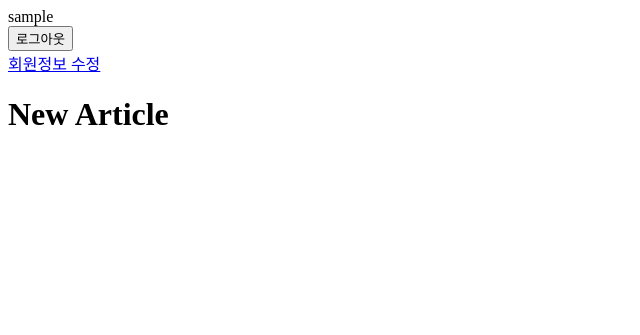
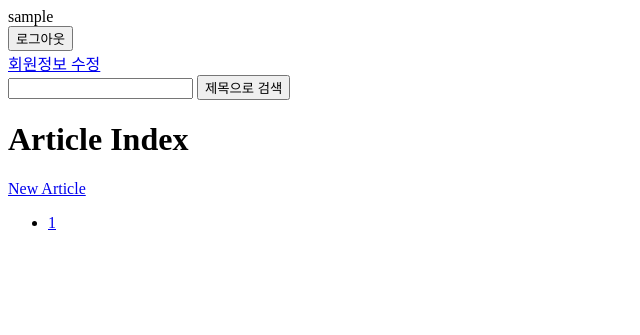
Before and after one commit to ranisop/Web, a Django app: page /articles/ in a window 1280 px wide. Shown: the top 335 px of the page, without its empty margins (0-640 px from the left). Run offline with Django 3.2, Linux system fonts and the light colour scheme; the visitor is signed in with stand-in values (Sample User, id 1); data that the repository does not hold is empty; some libraries are stand-ins or nearby versions.

Commit message:
20191119 Django Search, Bootstrap, Pagination

```diff
--- a/Django/myform/articles/templates/articles/index.html
+++ b/Django/myform/articles/templates/articles/index.html
@@ -2,12 +2,54 @@
 
 {% block body %}
 
-<h1>New Article</h1>
+<form action="{% url 'articles:search' %}" method="GET"> <!-- method를 별도로 지정하지 않으면 기본적으로 GET, 명시 한번 해봤음-->
+    <input type="text" name="query">
+    <input type="submit" value="제목으로 검색">
+</form>
+
+<h1>Article Index</h1>
+
+{% if user.is_authenticated %}
+<a href="{% url 'articles:new' %}">New Article</a>
+{% endif %}
 
 <ul>
     {% for article in articles %}
-    <li> {{ article.title }} </li>
+    <li>
+        <a href="{% url 'articles:detail' article.pk %}">
+            {{ article.title }}
+        </a>
+    </li>
     {% endfor %}
 </ul>
 
+<!-- Bootstrap Pagination -->
+<nav>
+    <ul class="pagination">
+        {% if articles.has_previous %}
+        <li class="page-item">
+            <a class="page-link" href="{% url 'articles:index' %}?page={{ articles.previous_page_number }}">Previous</a>
+        </li>
+        {% endif %}
+
+        {% for num_page in articles.paginator.page_range %}
+        <li class="page-item {% if num_page == articles.number %}active{% endif %}">
+            <a class="page-link" href="{% url 'articles:index' %}?page={{ num_page }}">{{ num_page }}</a>
+        </li>
+        {% endfor %}
+        <!-- <li class="page-item">
+            <a class="page-link" href="#">2</a>
+        </li>
+        <li class="page-item">
+            <a class="page-link" href="#">3</a>
+        </li> -->
+
+        {% if articles.has_next %}
+        <li class="page-item">
+            <a class="page-link" href="{% url 'articles:index' %}?page={{ articles.next_page_number }}">Next</a>
+        </li>
+        {% endif %}
+    </ul>
+</nav>
+
 {% endblock %}
--- a/Django/myform/articles/urls.py
+++ b/Django/myform/articles/urls.py
@@ -8,4 +8,6 @@ urlpatterns = [
     path('new/', views.new, name='new'),  # /articles/new/
     path('<int:pk>/', views.detail, name='detail'),  # /articles/1/ or articles/2/
     path('<int:pk>/edit/', views.edit, name='edit'),  # /articles/edit/
+    path('<int:pk>/like/', views.like, name='like'),
+    path('search/', views.search, name='search'), # 검색페이지
 ]
--- a/Django/myform/articles/views.py
+++ b/Django/myform/articles/views.py
@@ -1,12 +1,26 @@
 from django.shortcuts import render, redirect
 from .models import Article
 from .forms import ArticleForm
+from django.contrib.auth.decorators import login_required
+from django.core.paginator import Paginator
+
 
 # Create your views here.
 def index(request):
-    articles = Article.objects.all()
+    article_list = Article.objects.all()
+    # Paginator
+    # 1. articles를 Paginator에 입력
+    paginator = Paginator(article_list, 3)
+    # 2. 몇번째 page를 보여줄건지 GET으로 가져옴
+    page = request.GET.get('page')
+    # 3. 해당하는 page의 articles만 뽑기
+    articles = paginator.get_page(page)
+    # 4. 총 page 수를 range로 변환
+    # num_pages = range(1, articles.paginator.num_pages() + 1)
+
     context = {
         'articles' : articles,
+        # 'num_pages' : num_pages,
     }
     return render(request, 'articles/index.html', context)  # articles-templates-articles-index.html
 
@@ -35,6 +49,9 @@ def index(request):
 #         }
 #         return render(request, 'articles/new.html', context)
 
+
+
+@login_required # 로그인이 안되어있어도 주소를 입력하면 articles/new 페이지로 직접 갈 수 있는데 이거 못가게 막는 것
 # ModelForm 사용
 def new(request):
     if request.method == 'POST':
@@ -46,8 +63,10 @@ def new(request):
         # 2. 넘어온 데이터 검증
         if article_form.is_valid():  # 데이터가 유효한지 검증
             # 3. 데이터베이스에 article 만들기
-            article = article_form.save()  # form 사용했을 때 if문 안쪽의 3줄의 코드가 -> modelform을 사용하면 한줄로 줄어든다.
-
+            article = article_form.save(commit=False)  # form 사용했을 때 if문 안쪽의 3줄의 코드가 -> modelform을 사용하면 한줄로 줄어든다.
+            # 3-1. user 정보 끼워넣기
+            article.user = request.user
+            article.save()
             # 4. redirect -> detail (detail->상세 페이지 보여주기, 동적으로 바뀌는 페이지, pk에 바뀌는 페이지에 대한 숫자 넣어주기)
             return redirect('articles:detail', article.pk)  # redirect 함수 추가해야함
     else:
@@ -100,9 +119,14 @@ def detail(request, pk):
 #         return render(request, 'articles/new.html', context)
 
 
+@login_required
 # MdelForm 사용
 def edit(request, pk):
     article = Article.objects.get(pk=pk)  # 수정하고자 하는 게시물의 정보가 들어있음
+    # article의 주인인지 검증
+    if request.user != article.user:
+        return redirect('articles:index')
+
     if request.method == 'POST':
         # article 수정
         # 1. 넘어온 데이터 받기
@@ -120,3 +144,36 @@ def edit(request, pk):
         'article_form' : article_form,
     }
     return render(request, 'articles/new.html', context)
+
+
+# POST 요청만 받음
+@login_required
+def like(request, pk):
+    # 1. pk번 article을 가져오기
+    article = Article.objects.get(pk=pk)
+    # 2. 현재 로그인한 user가 이 article에 좋아요를 눌렀는지 판별
+    if request.user in article.like_users.all():
+        # 3-1. 좋아요 취소
+        article.like_users.remove(request.user)
+    else:
+        # 3-2. 좋아요
+        article.like_users.add(request.user)
+
+    return redirect('articles:detail', pk)
+
+
+# GET 요청을 받음, 검색페이지
+def search(request):
+    # 1. request로부터 검색어 가져오기
+    query = request.GET.get('query') # -> asdf
+    # 2. article에서 제목에 검색어가 있는지 찾기
+    articles = Article.objects.filter(title__contains=query)  # title에 이 query가 있는 친구들만 가져와
+    # title__contains : 대소문자 구분 안함(A 입력해도 a 나와영)
+    # title__icontains : 대소문자 구분 해서 검색(A 입력하면 A만 나옴) -> 근데 지금은 안됨...
+    # 고급 검색기능을 하고 싶으면 별도의 검색 엔진을 사용해야하는데, solr(솔라) 대표적 -> 이런건 검색엔진 서버를 따로 돌려야함(장고 서버 돌리고 검색엔진도 서버 돌리고..)
+    # but 기본적인 간단한 기능은 장고에 다 있음..!!!
+    # 3. context로 결과값 template에 넘겨주기
+    context = {
+        'articles' : articles,
+    }
+    return render(request, 'articles/search.html', context)
```
Also changed, not shown: Django/myform/articles/templates/articles/detail.html (+22 -0 lines), Django/myform/articles/templates/articles/new.html (+8 -2 lines), Django/myform/articles/templates/articles/search.html (added, +17 -0 lines).
